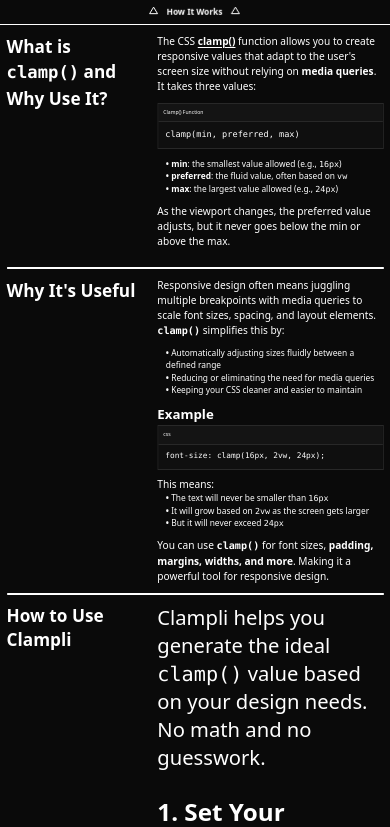
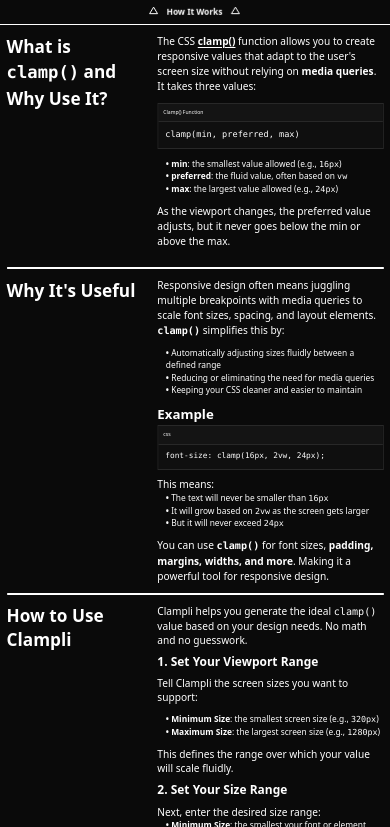
Before and after one commit to auilk/clampli, a React (Vite) app: page / in a window 390 px wide. Shown: the part 819-1646 px from the top of the page. Built offline with nearby package versions, Linux system fonts and the light colour scheme.

Commit message:
Make final section of Slide component responsive

```diff
--- a/src/components/Slide.jsx
+++ b/src/components/Slide.jsx
@@ -262,10 +262,16 @@ function Slide()
                     </article>
                 </section>
 
-                <section className="flex pb-10 text-white text-xl z-1">
+                <section
+                    className="flex pb-10 text-white text-xl z-1"
+                    style={{
+                        paddingBottom: "clamp(0.5rem, 0.212rem + 1.441vw, 2.5rem)",
+                        borderBottomWidth: "clamp(2px, 1.712px + 0.09vw, 4px)"
+                    }}
+                >
                     <aside className="flex items-start w-full h-full flex-[40%]">
                         <h1
-                            className="sticky top-0 font-bold"
+                            className="sticky top-0 font-bold pr-3"
                             style={{
                                 fontSize: "clamp(1rem, 0.697rem + 1.514vw, 3.1rem)"
                             }}
@@ -274,45 +280,154 @@ function Slide()
                         </h1>
                     </aside>
 
-                    <article className="flex flex-col flex-[60%] space-y-6">
-                        <p>Clampli helps you generate the ideal <code>clamp()</code> value based on your design needs. No math and no guesswork.</p>
+                    <article className="flex flex-col flex-[60%]">
+                        <p
+                            style={{
+                                fontSize: "clamp(0.6rem, 0.47rem + 0.649vw, 1.5rem)"
+                            }}
+                        >
+                            Clampli helps you generate the ideal <code>clamp()</code> value based on your design needs. No math and no guesswork.
+                        </p>
 
                         <section>
-                            <h2 className="mb-5 font-bold text-2xl">1. Set Your Viewport Range</h2>
+                            <h2
+                                className="mb-5 font-bold text-2xl"
+                                style={{
+                                    marginTop: "clamp(0.4rem, 0.277rem + 0.613vw, 1.25rem)",
+                                    marginBottom: "clamp(0.4rem, 0.277rem + 0.613vw, 1.25rem)",
+                                    fontSize: "clamp(0.7rem, 0.513rem + 0.937vw, 2rem)"
+                                }}
+                            >
+                                1. Set Your Viewport Range
+                            </h2>
 
-                            <p>Tell Clampli the screen sizes you want to support:</p>
+                            <p
+                                style={{
+                                    paddingBottom: "clamp(0.5rem, 0.284rem + 1.081vw, 2rem)",
+                                    fontSize: "clamp(0.6rem, 0.47rem + 0.649vw, 1.5rem)"
+                                }}
+                            >
+                                Tell Clampli the screen sizes you want to support:
+                            </p>
 
-                            <ul className="my-3 text-lg list-none indent-5">
+                            <ul
+                                style={{
+                                    paddingBottom: "clamp(0.5rem, 0.284rem + 1.081vw, 2rem)",
+                                    paddingLeft: "clamp(0.5rem, 0.356rem + 0.721vw, 1.5rem)",
+                                    fontSize:"clamp(0.5rem, 0.41rem + 0.45vw, 1.125rem)"
+                                }}
+                            >
                                 <li><span className="font-bold">•</span> <span className="font-bold">Minimum Size</span>: the smallest screen size (e.g., <code>320px</code>)</li>
                                 <li><span className="font-bold">•</span> <span className="font-bold">Maximum Size</span>: the largest screen size (e.g., <code>1280px</code>)</li>
                             </ul>
 
-                            <p>This defines the range over which your value will scale fluidly.</p>
+                            <p
+                                style={{
+                                    fontSize: "clamp(0.6rem, 0.47rem + 0.649vw, 1.5rem)"
+                                }}
+                            >
+                                This defines the range over which your value will scale fluidly.
+                            </p>
                         </section>
 
                         <section>
-                            <h2 className="mb-5 font-bold text-2xl">2. Set Your Size Range</h2>
+                            <h2
+                                className="mb-5 font-bold text-2xl"
+                                style={{
+                                    marginTop: "clamp(0.4rem, 0.277rem + 0.613vw, 1.25rem)",
+                                    marginBottom: "clamp(0.4rem, 0.277rem + 0.613vw, 1.25rem)",
+                                    fontSize: "clamp(0.7rem, 0.513rem + 0.937vw, 2rem)"
+                                }}
+                            >
+                                2. Set Your Size Range
+                            </h2>
 
-                            <p>Next, enter the desired size range:</p>
+                            <p
+                                style={{
+                                    fontSize: "clamp(0.6rem, 0.47rem + 0.649vw, 1.5rem)"
+                                }}
+                            >
+                                Next, enter the desired size range:
+                            </p>
 
-                            <ul className="my-3 text-lg list-none indent-5">
+                            <ul
+                                style={{
+                                    paddingBottom: "clamp(0.5rem, 0.284rem + 1.081vw, 2rem)",
+                                    paddingLeft: "clamp(0.5rem, 0.356rem + 0.721vw, 1.5rem)",
+                                    fontSize:"clamp(0.5rem, 0.41rem + 0.45vw, 1.125rem)"
+                                }}
+                            >
                                 <li><span className="font-bold">•</span> <span className="font-bold">Minimum Size</span>: the smallest your font or element should be (e.g., <code>16px</code>)</li>
                                 <li><span className="font-bold">•</span> <span className="font-bold">Maximum Size</span>: the largest it should scale to (e.g., <code>24px</code>)</li>
                             </ul>
 
-                            <p>Clampli will calculate a responsive formula that smoothly interpolates between these sizes based on the screen width.</p>
+                            <p
+                                style={{
+                                    fontSize: "clamp(0.6rem, 0.47rem + 0.649vw, 1.5rem)"
+                                }}
+                            >
+                                Clampli will calculate a responsive formula that smoothly interpolates between these sizes based on the screen width.
+                            </p>
                         </section>
 
                         <section>
-                            <h2 className="mb-5 font-bold text-2xl">3. Get Your clamp() Value</h2>
+                            <h2
+                                className="mb-5 font-bold text-2xl"
+                                style={{
+                                    marginTop: "clamp(0.4rem, 0.277rem + 0.613vw, 1.25rem)",
+                                    marginBottom: "clamp(0.4rem, 0.277rem + 0.613vw, 1.25rem)",
+                                    fontSize: "clamp(0.7rem, 0.513rem + 0.937vw, 2rem)"
+                                }}
+                            >
+                                3. Get Your clamp() Value
+                            </h2>
 
-                            <p>Click Generate, and Clampli will output the CSS <code>clamp()</code> function you can copy and paste into your code.</p>
-                            <p>Example output:</p>
+                            <p
+                                style={{
+                                    fontSize: "clamp(0.6rem, 0.47rem + 0.649vw, 1.5rem)"
+                                }}
+                            >
+                                Click Generate, and Clampli will output the CSS <code>clamp()</code> function you can copy and paste into your code.
+                            </p>
 
-                            <div className="my-5 border-2 border-graphite-300">
-                                <h3 className="p-2 text-xs border-b-2 border-graphite-300 bg-graphite-700">css</h3>
-                                <code className="block p-5 text-xl bg-graphite-800">font-size: clamp(16px, 1.5vw + 1rem, 24px);</code>
-                            </div>
+                            <p
+                                style={{
+                                    marginTop: "clamp(0.4rem, 0.277rem + 0.613vw, 1.25rem)",
+                                    marginBottom: "clamp(0.4rem, 0.277rem + 0.613vw, 1.25rem)",
+                                    fontSize: "clamp(0.6rem, 0.47rem + 0.649vw, 1.5rem)"
+                                }}
+                            >
+                                Example output:
+                            </p>
+
+                            <div
+                                className="border-graphite-300"
+                                style={{
+                                    marginBottom: "clamp(0.4rem, 0.198rem + 1.009vw, 1.8rem)",
+                                    borderWidth: "clamp(1px, 0.614px + 0.12vw, 3px)"
+                                }}
+                            >
+                            <h2
+                                className="border-graphite-300 bg-graphite-700"
+                                style={{
+                                    padding: "clamp(0.3rem, 0.257rem + 0.216vw, 0.6rem)",
+                                    fontSize:"clamp(0.3rem, 0.235rem + 0.324vw, 0.75rem)",
+                                    borderBottomWidth: "clamp(1px, 0.614px + 0.12vw, 3px)"
+                                }}
+                            >
+                                css
+                            </h2>
+
+                            <code
+                                className="block text-xl bg-graphite-800"
+                                style={{
+                                    padding: "clamp(0.4rem, 0.256rem + 0.721vw, 1.4rem)",
+                                    fontSize:"clamp(0.45rem, 0.299rem + 0.757vw, 1.5rem)"
+                                }}
+                            >
+                                font-size: clamp(16px, 1.5vw + 1rem, 24px);
+                            </code>
+                        </div>
                         </section>
                     </article>
                 </section>
```
